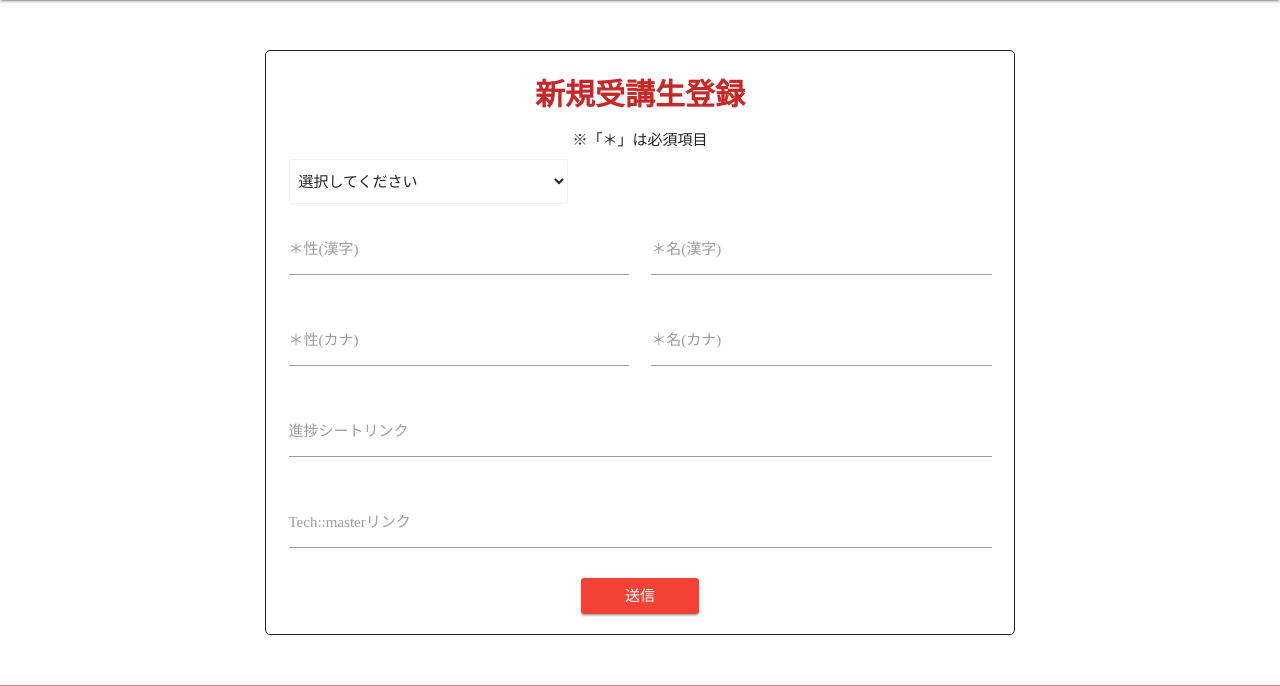
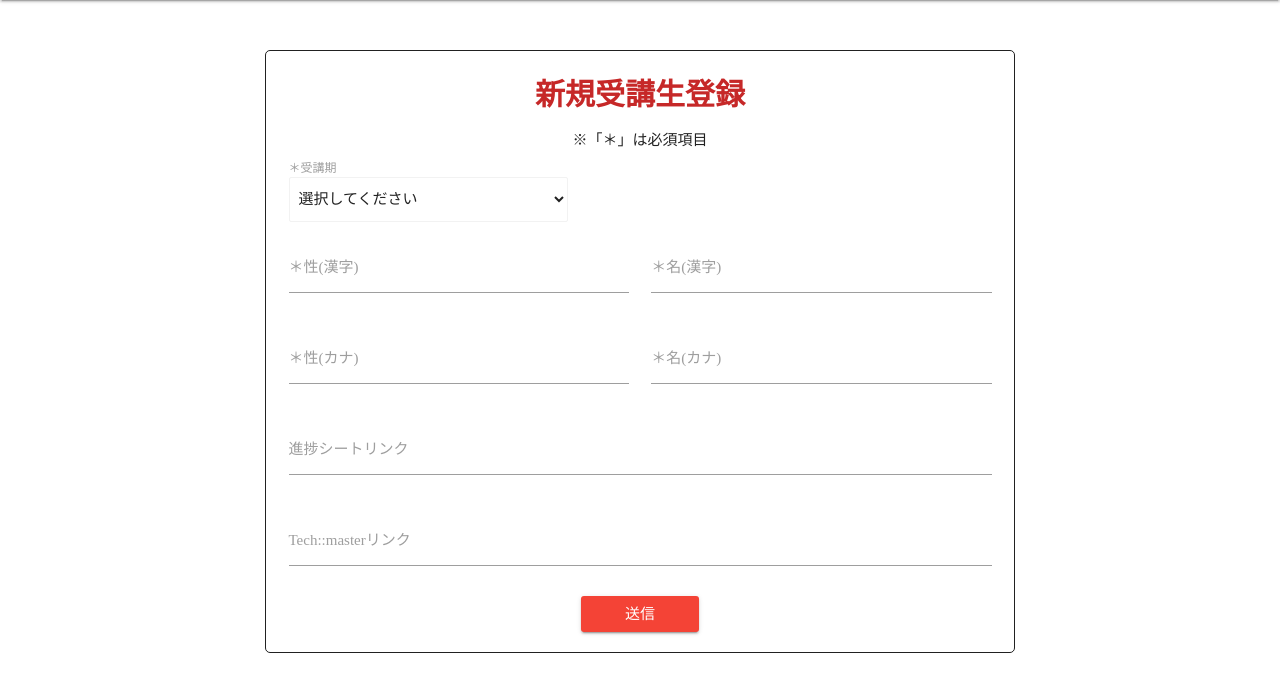
Before and after one commit to makomako22/schecan, a Rails app: page /students/new in a window 1280 px wide. Shown: the part 64-750 px from the top of the page. Run offline with Rails 7, Linux system fonts and the light colour scheme; style sheets or scripts are compiled from the project's sources; some libraries are stand-ins or nearby versions; some web fonts are replaced.

Commit message:
edit layout

```diff
--- a/app/views/students/new.html.erb
+++ b/app/views/students/new.html.erb
@@ -6,7 +6,7 @@
     <div class="col s12">
       <div class="row">
         <div class="col s5">
-          <!--           <%= f.label :"＊受講期" %> -->
+          <%= f.label :"＊受講期" %>
           <%= f.select :term, [["第56期 2/1(木) 〜 2/28(水)","56"],["第57期 2/16(金) 〜 3/16(金)","57"],["第58期 3/1(木) 〜 3/31(土)","58"],["第59期 3/16(金) 〜 4/15(日)","59"],["第60期 4/1(日) 〜 4/30(月)","60"],["第61期 4/16(月) 〜 5/15(火)","61"],["第62期 5/1(火) 〜 5/31(木)","62"]], { prompt: '選択してください' }, {class: "browser-default"} %>
         </div>
       </div>
```
